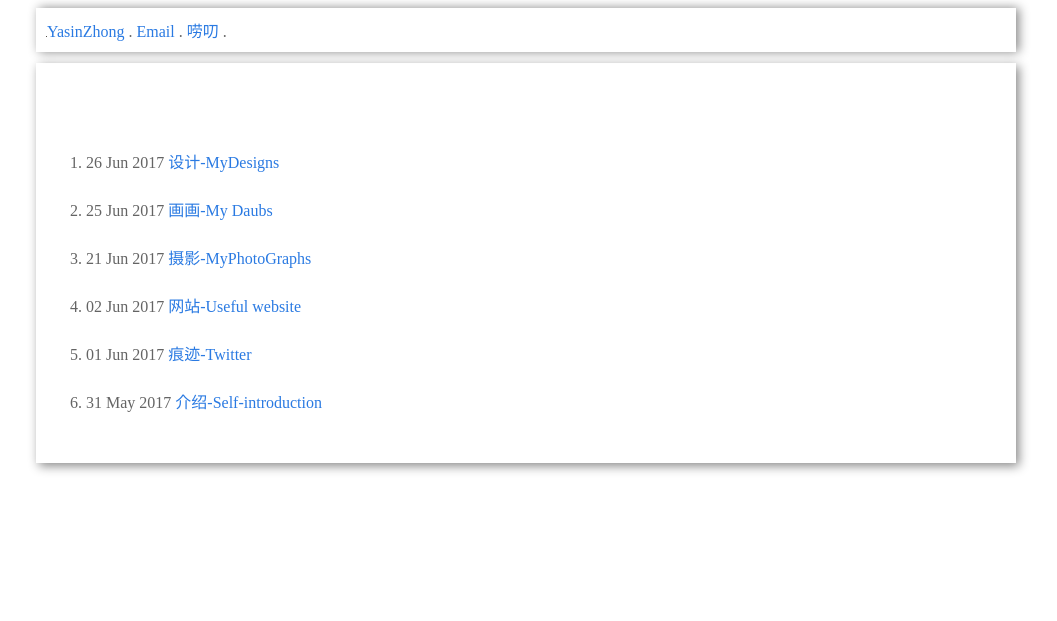
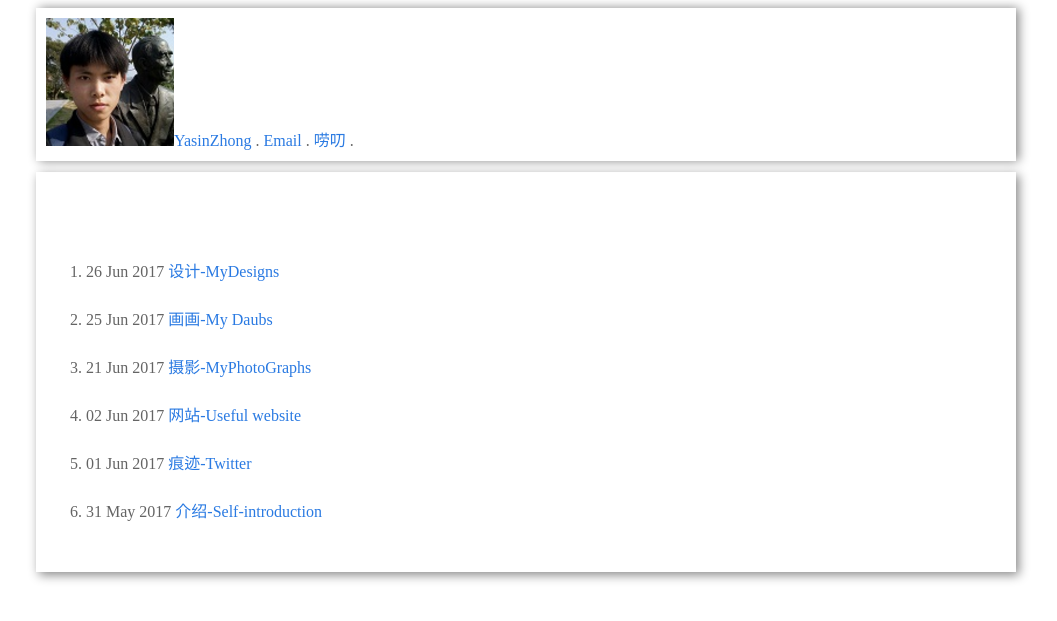
Before and after one commit to YasinZhong/yasinzhong.github.io, a Jekyll site: the page built from index.html, in a window 1280 px wide. Shown: the top 621 px of the page, without its empty margins (114-1171 px from the left). Built offline with Jekyll 4.4.1, drawn with Linux system fonts in a browser that asks for light colours.

Commit message:
usedefault

```diff
--- a/_layouts/default.html
+++ b/_layouts/default.html
@@ -13,7 +13,7 @@
 		<div id="div-header">
 
 			<a href="http://www.caihe.org">
-			<img src="favicon.ico" width="1 em" alt="" />YasinZhong</a> .
+			<img src="favicon.ico" style="width:1 em;" alt="" />YasinZhong</a> .
 			<a href="mailto:me@caihe.org" >Email</a> .
 			<a href="http://www.caihe.org/2017/06/01/%E5%BF%83%E7%9A%84%E7%97%95%E8%BF%B9.html" >唠叨</a> .
 		</div>
```
